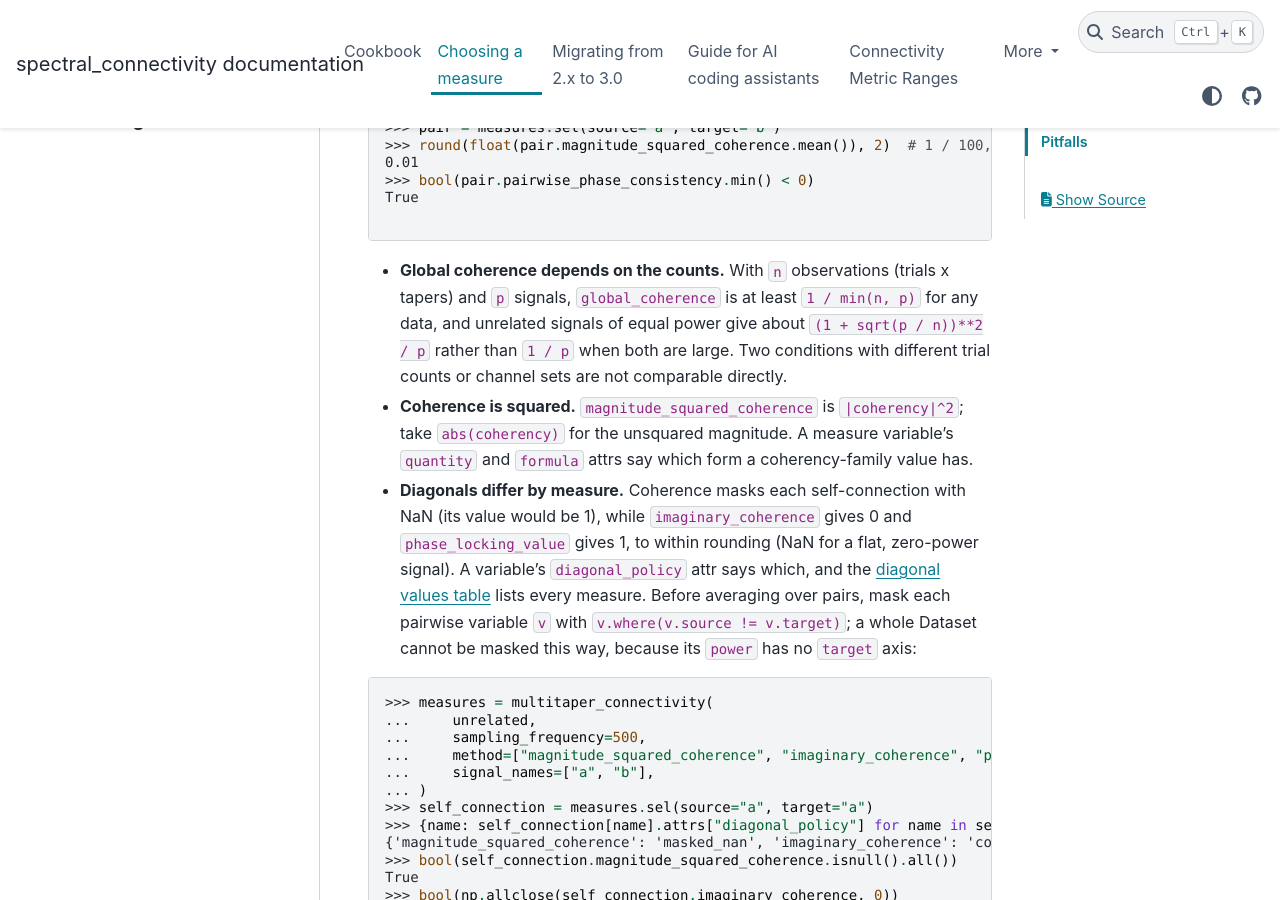
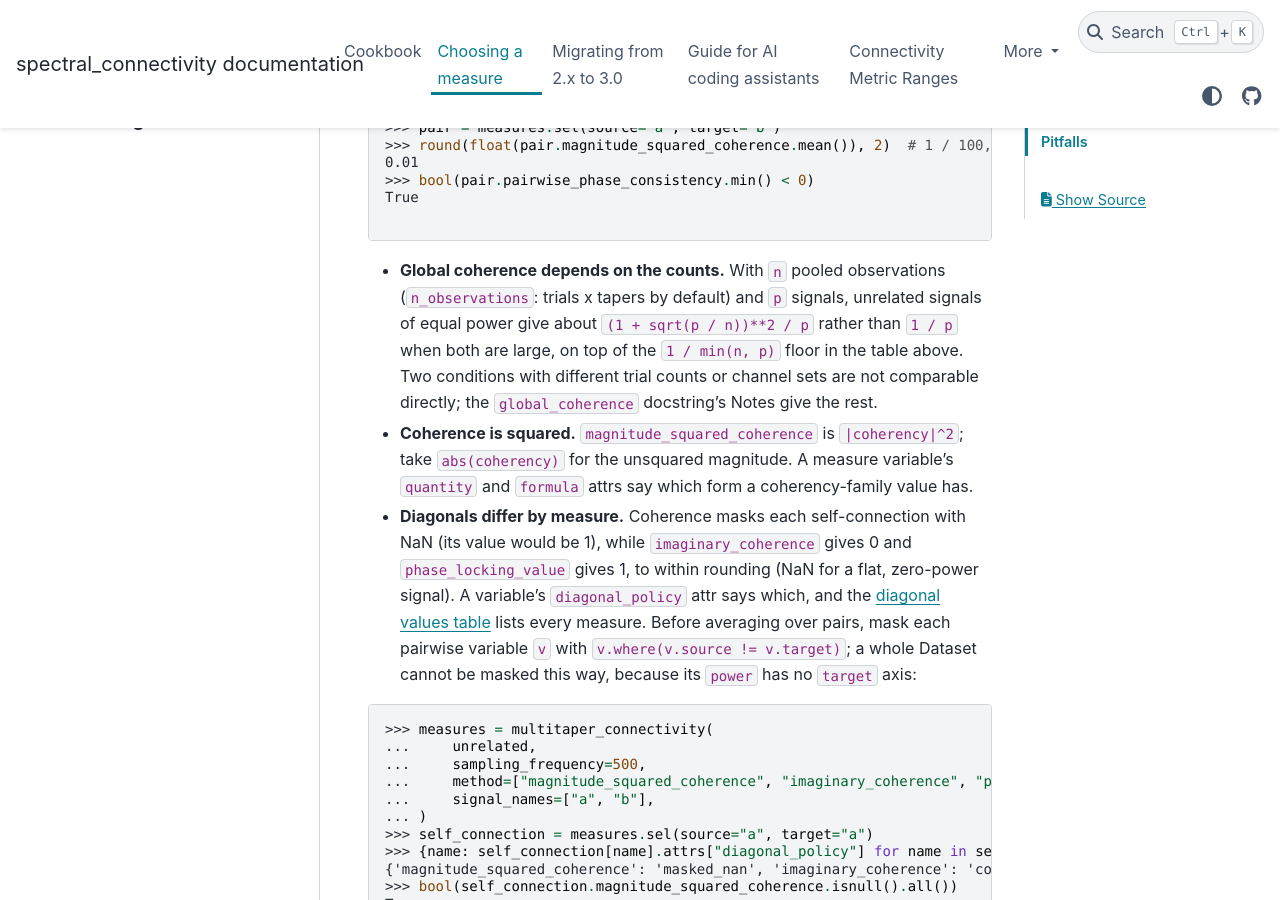
Before and after one commit to Eden-Kramer-Lab/spectral_connectivity, a Sphinx documentation site: the page built from docs/choosing_a_measure.md, in a window 1280 px wide and 900 px high, scrolled down 2685 px. Built offline with Sphinx 7.4.7 and the PyData theme 0.15.4, drawn with Linux system fonts in a browser that asks for light colours; pages that are not in the unit, such as notebooks, are missing from menus; the version number could not be read and is left out.

Commit message:
State each global coherence caveat once, with pointers
The floor, the bias, and the raw count were derived again in the small-n
helper's docstring, the class docstring repeated global_coherence's
Raises, the migration row said twice that the default is unchanged, the
Choosing a measure Pitfalls bullet restated the table row's floor (and
defined n as trials x tapers even when time is pooled), and the CHANGELOG
entry restated every Notes bullet. Each now states its own point and
points to the Notes of global_coherence. The Warns entry's long line is
wrapped. The docstring and cookbook recipes keep their Purdon comparison,
as asked for both.

Co-Authored-By: Claude Opus 5.5 <noreply@anthropic.com>

````diff
--- a/docs/choosing_a_measure.md
+++ b/docs/choosing_a_measure.md
@@ -75,12 +75,13 @@ True
 
 ```
 
-- **Global coherence depends on the counts.** With `n` observations
-  (trials x tapers) and `p` signals, `global_coherence` is at least
-  `1 / min(n, p)` for any data, and unrelated signals of equal power give
-  about `(1 + sqrt(p / n))**2 / p` rather than `1 / p` when both are large.
-  Two conditions with different trial counts or channel sets are not
-  comparable directly.
+- **Global coherence depends on the counts.** With `n` pooled observations
+  (`n_observations`: trials x tapers by default) and `p` signals, unrelated
+  signals of equal power give about `(1 + sqrt(p / n))**2 / p` rather than
+  `1 / p` when both are large, on top of the `1 / min(n, p)` floor in the
+  table above. Two conditions with different trial counts or channel sets are
+  not comparable directly; the `global_coherence` docstring's Notes give the
+  rest.
 - **Coherence is squared.** `magnitude_squared_coherence` is `|coherency|^2`;
   take `abs(coherency)` for the unsquared magnitude. A measure variable's
   `quantity` and `formula` attrs say which form a coherency-family value has.
````
Also changed, not shown: CHANGELOG.md (+5 -10 lines), docs/migration.md (+1 -1 lines), 1 other file.
